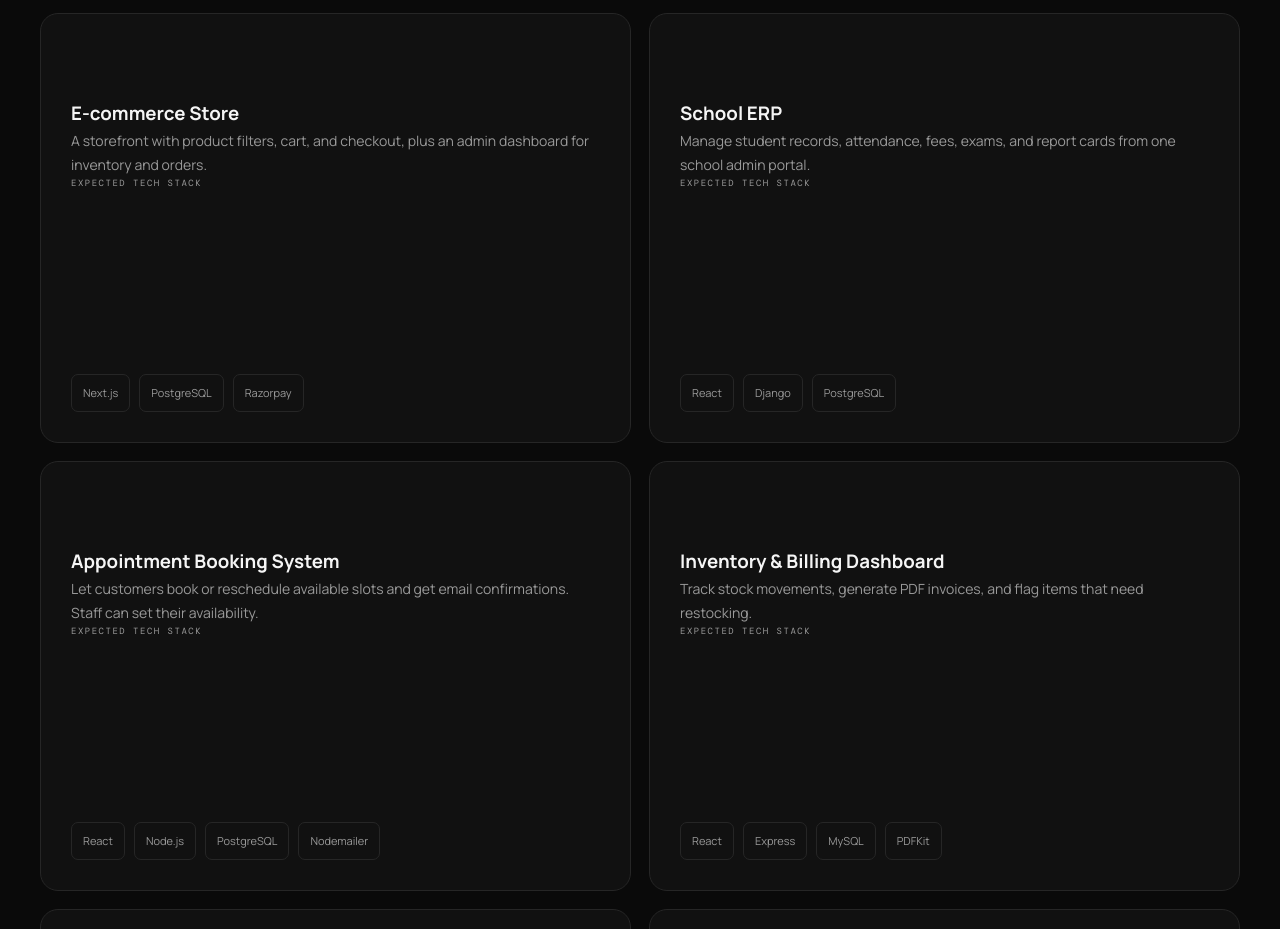
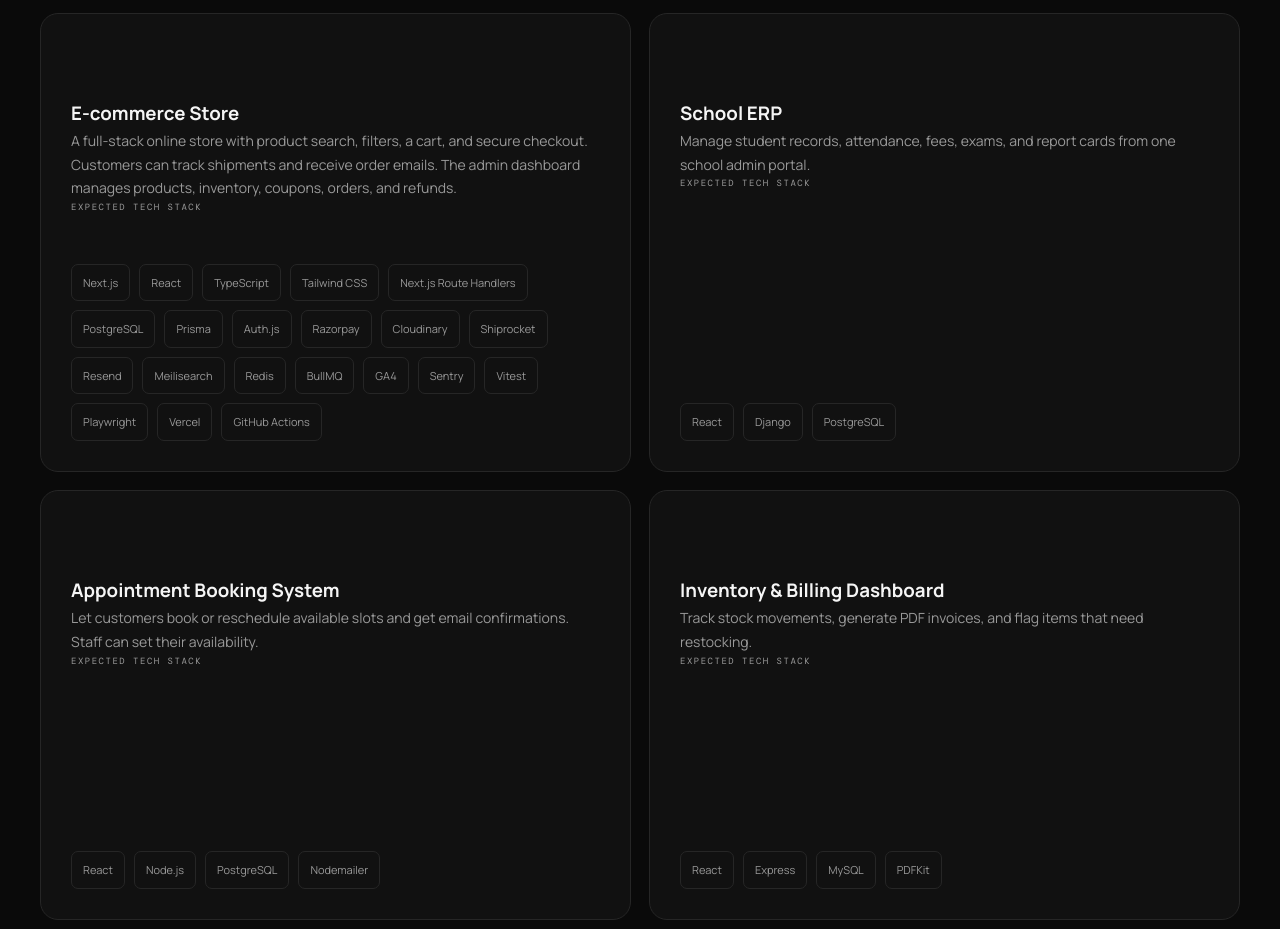
Before and after one commit to Ruturaj998/ruturaj-portfolio, a React (Vite) app: page / in a window 1280 px wide. Shown: the part 5720-6649 px from the top of the page. Built offline with nearby package versions, Linux system fonts and the light colour scheme.

Commit message:
Expand the e-commerce service description and stack

```diff
--- a/src/sections/Services.jsx
+++ b/src/sections/Services.jsx
@@ -1,8 +1,30 @@
 const services = [
   {
     name: 'E-commerce Store',
-    description: 'A storefront with product filters, cart, and checkout, plus an admin dashboard for inventory and orders.',
-    techStack: ['Next.js', 'PostgreSQL', 'Razorpay'],
+    description: 'A full-stack online store with product search, filters, a cart, and secure checkout. Customers can track shipments and receive order emails. The admin dashboard manages products, inventory, coupons, orders, and refunds.',
+    techStack: [
+      'Next.js',
+      'React',
+      'TypeScript',
+      'Tailwind CSS',
+      'Next.js Route Handlers',
+      'PostgreSQL',
+      'Prisma',
+      'Auth.js',
+      'Razorpay',
+      'Cloudinary',
+      'Shiprocket',
+      'Resend',
+      'Meilisearch',
+      'Redis',
+      'BullMQ',
+      'GA4',
+      'Sentry',
+      'Vitest',
+      'Playwright',
+      'Vercel',
+      'GitHub Actions',
+    ],
   },
   {
     name: 'School ERP',
```
